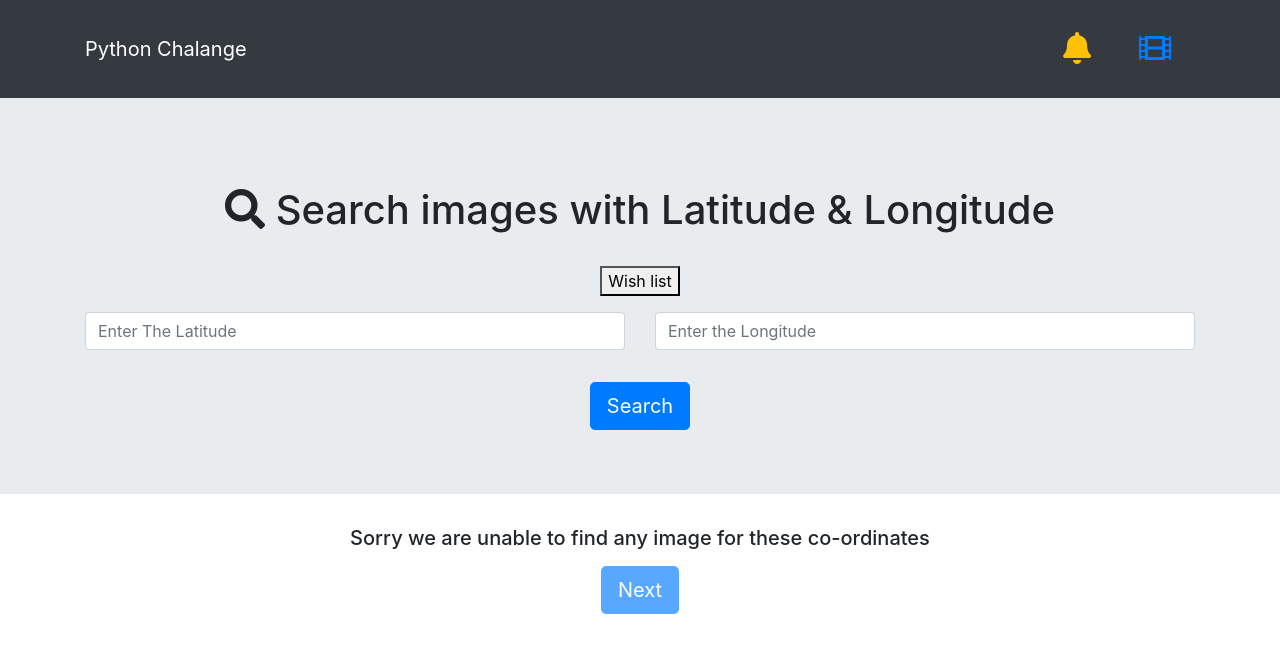
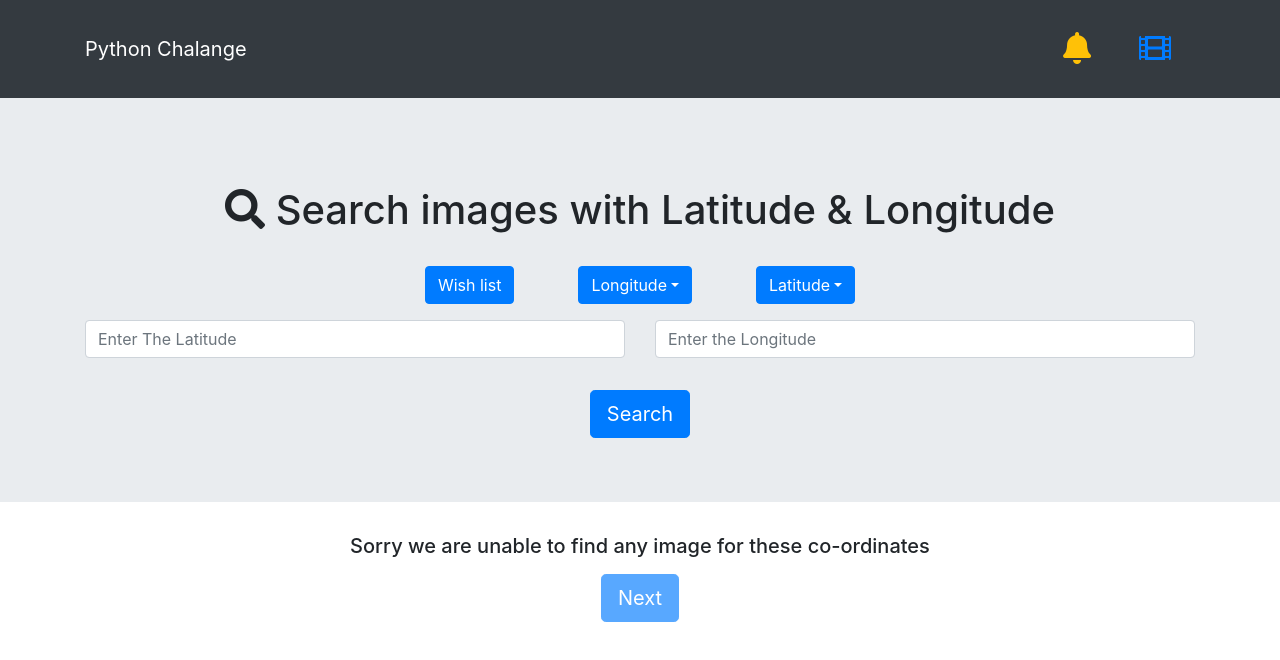
Before and after one commit to alikarani/Task-FrontEnd, a React (Create React App) app: page / in a window 1280 px wide. Shown: the top 660 px of the page. Built offline with nearby package versions, Linux system fonts and the light colour scheme.

Commit message:
Add dropdown lat lon

```diff
--- a/src/App.js
+++ b/src/App.js
@@ -2,6 +2,8 @@ import "./App.css";
 import Navbar from "./Components/Navbar";
 import React, { Component } from "react";
 import Modal from "react-bootstrap/Modal";
+import DropdownButton from "react-bootstrap/DropdownButton";
+import Dropdown from "react-bootstrap/Dropdown";
 export default class App extends Component {
   constructor() {
     super();
@@ -150,7 +152,44 @@ export default class App extends Component {
             <i className="fas fa-search"></i> Search images with Latitude &
             Longitude
           </h1>
-          <button onClick={() => this.displayWishList()}>Wish list</button>
+          <div style={{ display: "flex", justifyContent: "center" }}>
+            <button
+              className="btn btn-primary"
+              onClick={() => this.displayWishList()}
+            >
+              Wish list
+            </button>
+            <div style={{ paddingLeft: "5%" }}>
+              <DropdownButton
+                id="dropdown-basic-button"
+                title="Longitude"
+                onSelect={(dropDownValue) =>
+                  this.setState({
+                    longitude: dropDownValue,
+                  })
+                }
+              >
+                <Dropdown.Item eventKey="30">30</Dropdown.Item>
+                <Dropdown.Item eventKey="40">40</Dropdown.Item>
+                <Dropdown.Item eventKey="50">50</Dropdown.Item>
+              </DropdownButton>
+            </div>
+            <div style={{ paddingLeft: "5%" }}>
+              <DropdownButton
+                id="dropdown-basic-button"
+                title="Latitude"
+                onSelect={(dropDownValue) =>
+                  this.setState({
+                    latitude: dropDownValue,
+                  })
+                }
+              >
+                <Dropdown.Item eventKey="30">30</Dropdown.Item>
+                <Dropdown.Item eventKey="40">40</Dropdown.Item>
+                <Dropdown.Item eventKey="50">50</Dropdown.Item>
+              </DropdownButton>
+            </div>
+          </div>
           <div className="container">
             <div className="row">
               <div className="col-md-6 my-3">
```
